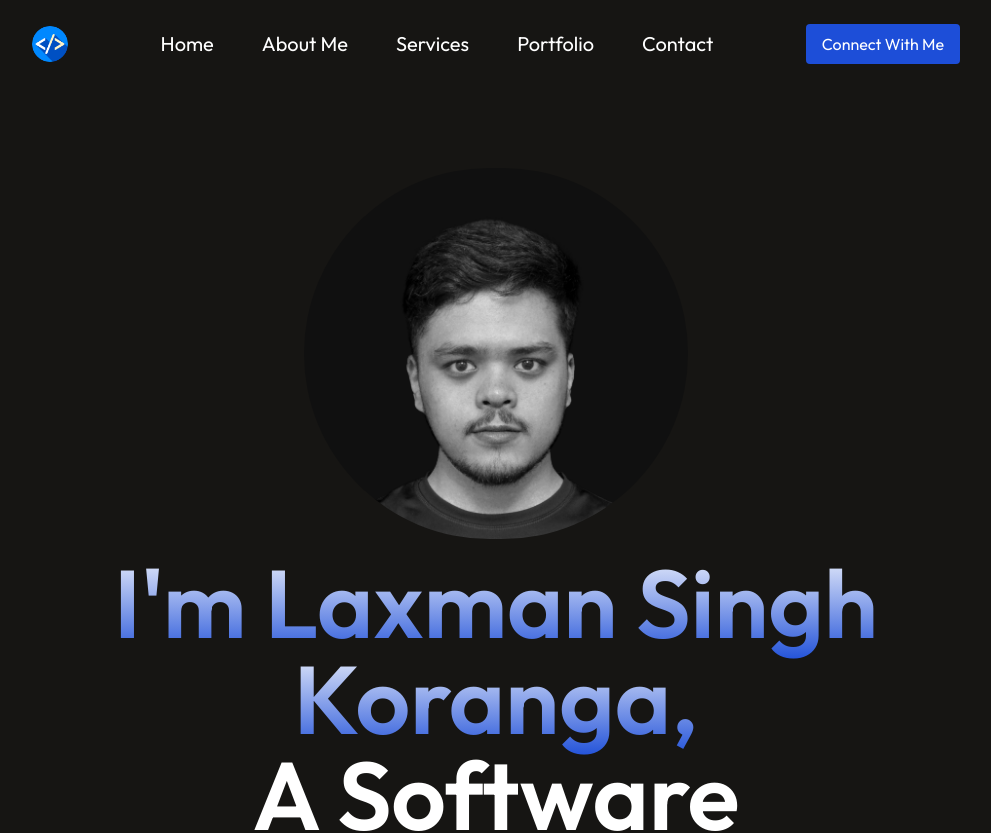
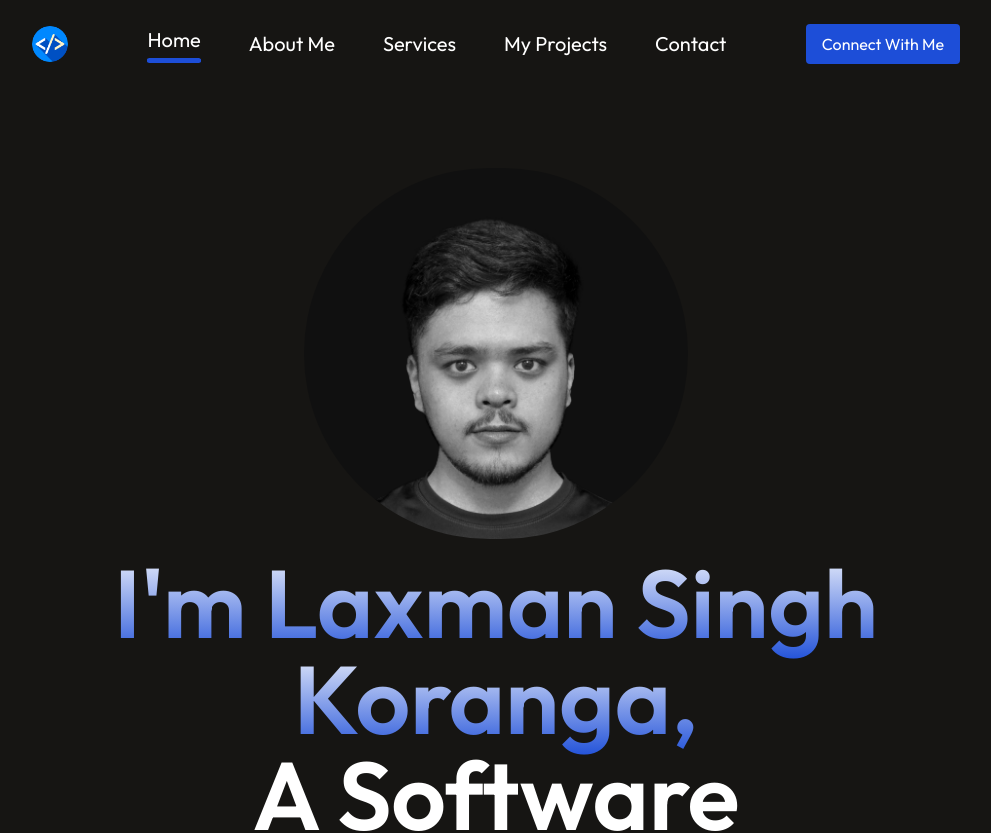
Before and after one commit to lxmn-22/my-portfolio, a React (Vite) app: page / in a window 1280 px wide. Shown: the top 833 px of the page, without its empty margins (144-1135 px from the left). Built offline with nearby package versions, Linux system fonts and the light colour scheme.

Commit message:
[my-portfolio]: Added Foooter Section.

```diff
--- a/src/App.jsx
+++ b/src/App.jsx
@@ -5,6 +5,7 @@ import About from './components/about/About'
 import Services from './components/services/Services'
 import Projects from './components/projects/Projects'
 import Contact from './components/contact/Contact'
+import Footer from './components/footer/Footer'
 
 const App = () => {
   return (
@@ -15,6 +16,7 @@ const App = () => {
       <Services />
       <Projects />
       <Contact />
+      <Footer />
     </div>
   )
 }
--- /dev/null
+++ b/src/components/footer/Footer.jsx
@@ -0,0 +1,35 @@
+import React from 'react'
+import code from '../../assets/code.png'
+import user_icon from '../../assets/user_icon.svg'
+
+const Footer = () => {
+  return (
+    <div className='flex flex-col mx-20 my-44 gap-8'>
+        <div className='flex justify-between'>
+            <div>
+                <img className='w-16 rounded-full hover:animate-spin' src={code} alt="footer-logo" />
+            </div>
+
+            <div className='flex items-center gap-3'>
+                <div className='flex gap-2 px-8 py-2 rounded-full bg-[#32323B] pr-9 hover:border-2 hover:border-white'>
+                    <img src={user_icon} alt="user-icon" />
+                    <input className='outline-none border-none bg-transparent text-[#a0a0a0] text-lg' type="email" placeholder='Enter your email' />
+                </div>
+                <div className='text-md px-6 py-2 rounded bg-primary cursor-pointer transition ease-in-out delay-10 hover:-translate-y-1 hover:scale-110 duration-300'>Subscribe</div>
+            </div>
+        </div>
+        <hr />
+        <div className='flex justify-between text-lg'>
+            <p>© 2024 Laxman Singh Koranga. All rights reserved.</p>
+
+            <div className='flex gap-14 mb-12'>
+                <p>Term of Service</p>
+                <p>Privacy Policy</p>
+                <p>Connect with me</p>
+            </div>
+        </div>
+    </div>
+  )
+}
+
+export default Footer
--- a/src/components/navbar/Navbar.jsx
+++ b/src/components/navbar/Navbar.jsx
@@ -1,17 +1,20 @@
-import React from 'react'
+import React, { useState } from 'react'
 import code from '../../assets/code.png'
 
 const Navbar = () => {
+
+  const [menu, setMenu] = useState("home");
+
   return (
     <div className='flex items-center justify-between mx-44 my-6'>
         <img className='w-9 rounded-full hover:animate-spin' src={code} alt="logo" />
 
         <ul className='flex items-center list-none gap-12 text-xl'>
-            <li>Home</li>
-            <li>About Me</li>
-            <li>Services</li>
-            <li>Portfolio</li>
-            <li>Contact</li>
+            <li className='flex flex-col gap-1 cursor-pointer'><p onClick={()=> setMenu("home")}>Home</p>{menu === "home" ? <div className='flex border-b border-4 rounded border-primary'></div> : <></>}</li>
+            <li className='flex flex-col gap-1 cursor-pointer'><p onClick={()=> setMenu("about")}>About Me</p>{menu === "about" ? <div className='flex border-b border-4 rounded border-primary'></div> : <></>}</li>
+            <li className='flex flex-col gap-1 cursor-pointer'><p onClick={()=> setMenu("services")}>Services</p>{menu === "services" ? <div className='flex border-b border-4 rounded border-primary'></div> : <></>}</li>
+            <li className='flex flex-col gap-1 cursor-pointer'><p onClick={()=> setMenu("projects")}>My Projects</p>{menu === "projects" ? <div className='flex border-b border-4 rounded border-primary'></div> : <></>}</li>
+            <li className='flex flex-col gap-1 cursor-pointer'><p onClick={()=> setMenu("contact")}>Contact</p>{menu === "contact" ? <div className='flex border-b border-4 rounded border-primary'></div> : <></>}</li>
         </ul>
 
         <div className='px-4 py-2 rounded bg-primary text-l cursor-pointer transition ease-in-out delay-10 hover:-translate-y-1 hover:scale-110 duration-300'>
```
